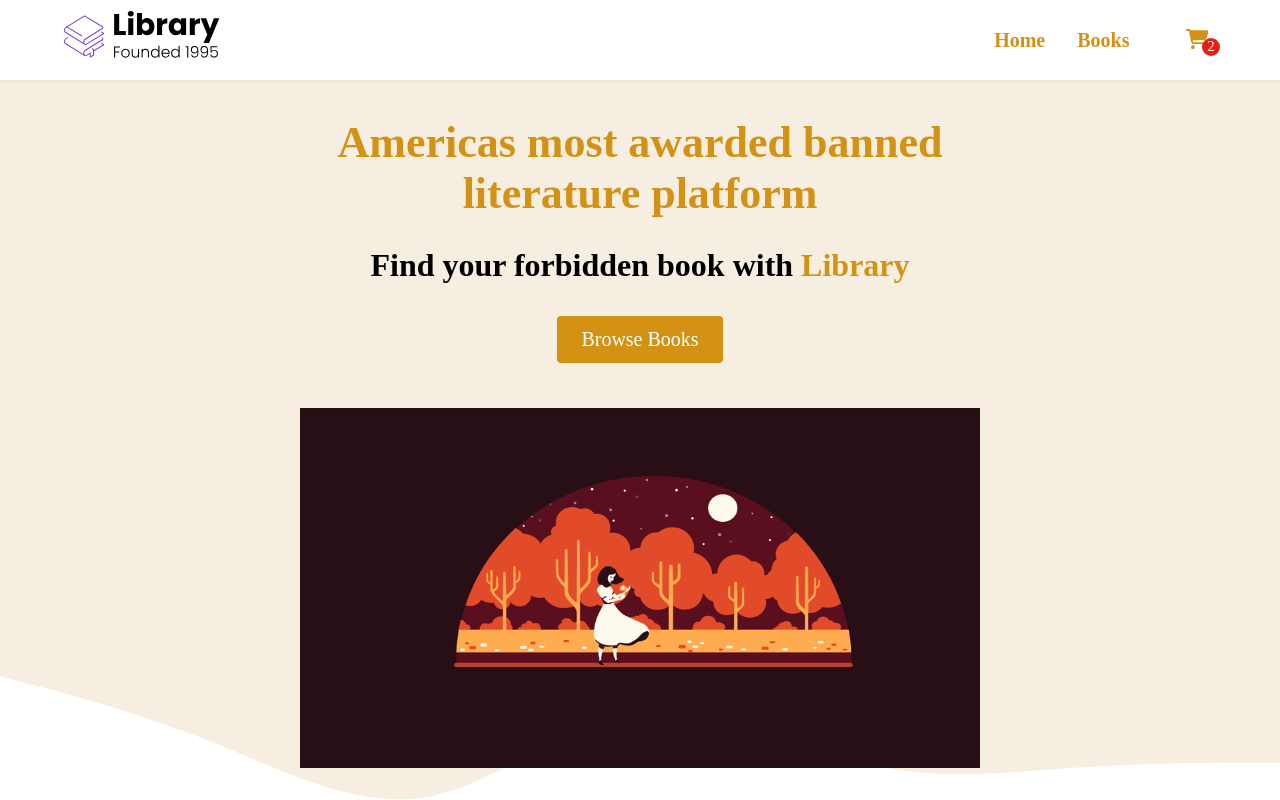
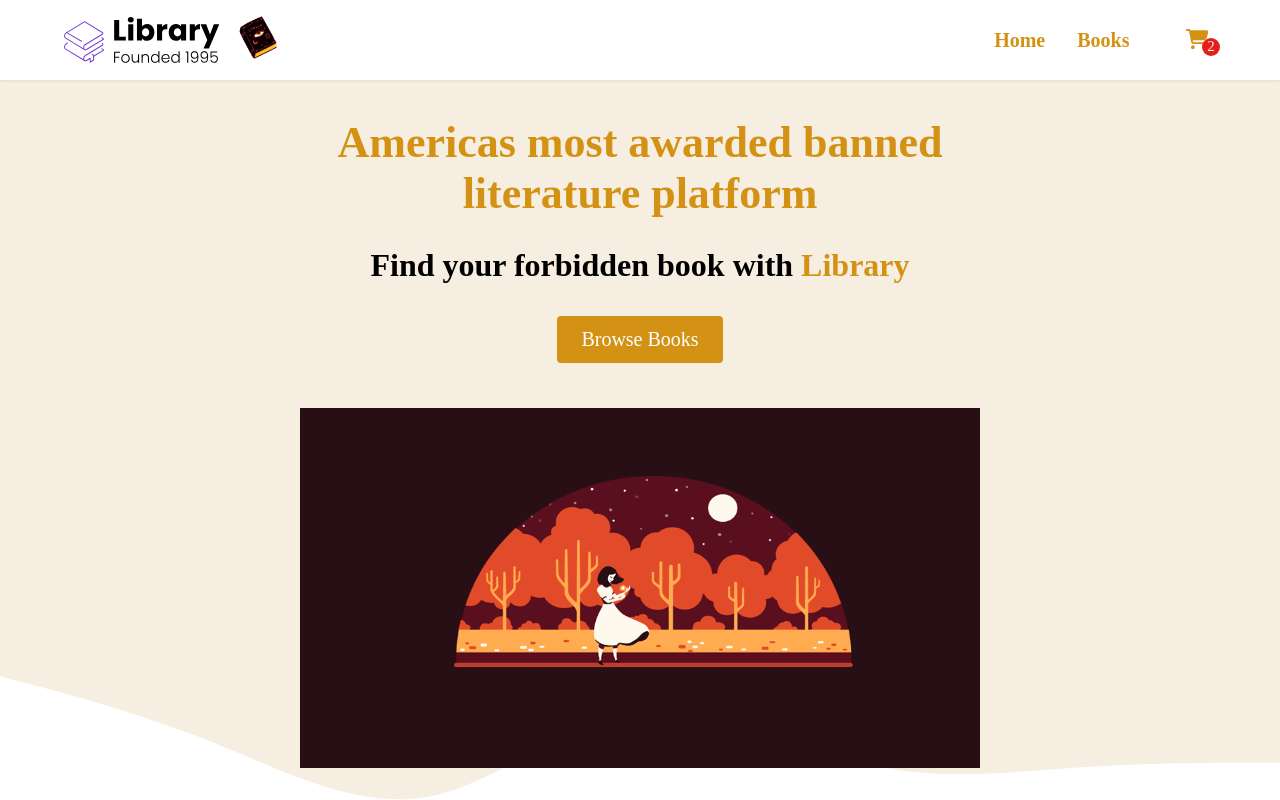
Before and after one commit to codingmster1/library-react-project, a React (Create React App) app: page / in a window 1280 px wide. Shown: the top 800 px of the page. Built offline with nearby package versions, Linux system fonts and the light colour scheme; a web font is replaced by a local one.

Commit message:
added 2nd logo to nav

```diff
--- a/src/components/Nav.jsx
+++ b/src/components/Nav.jsx
@@ -1,6 +1,7 @@
 import React from 'react';
 import { FontAwesomeIcon } from '@fortawesome/react-fontawesome';
 import LibraryLogo from '../assets/Library.svg';
+import SpellBook from '../assets/spellbook.gif';
 
 const Nav = () => {
     function openMenu() {
@@ -17,6 +18,7 @@ const Nav = () => {
 <div className="nav__container">
     <a href="/">
         <img src={LibraryLogo} alt="" className="logo" />
+        <img src={SpellBook} alt="" className="logo_2" />
     </a>
     <ul className="nav__links">
         <li className ="nav__list">
--- a/src/index.css
+++ b/src/index.css
@@ -97,6 +97,11 @@ button:active {
 
 .logo {
   width: 160px;
+}
+
+.logo_2
+{
+  width: 70px;
 }
 
 .nav__container {
```
Also changed, not shown: src/assets/spellbook.gif (added).
